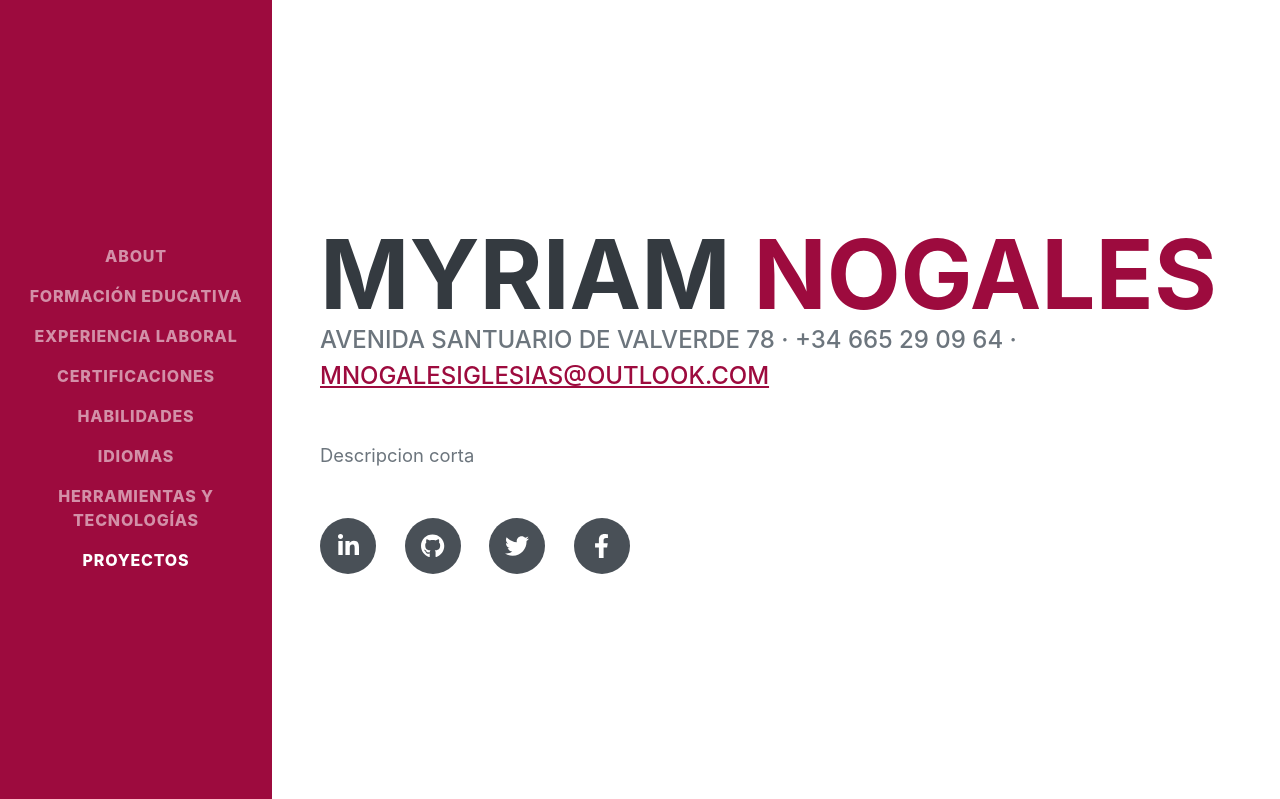
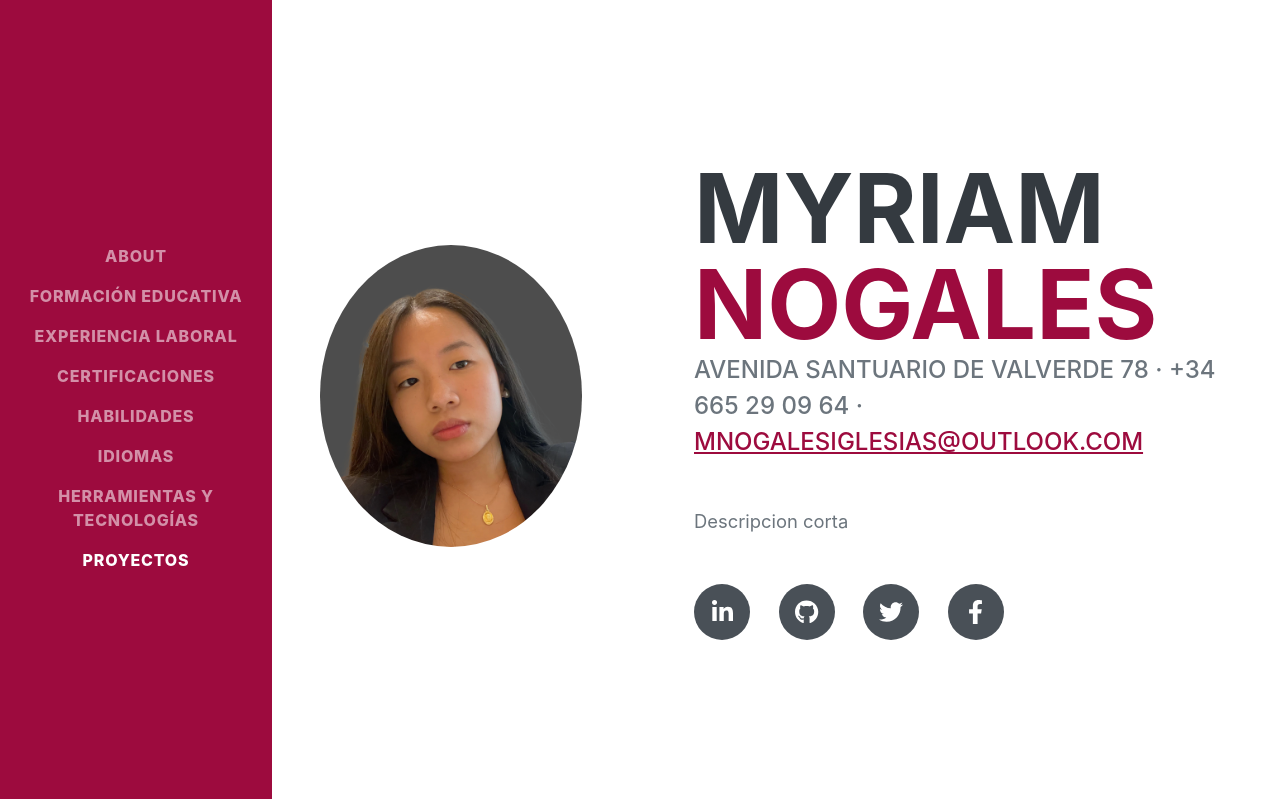
Before and after one commit to mariapereiro/proyecto-portfolio, a Node server app: page /myriam in a window 1280 px wide. Shown: the top 799 px of the page. Run offline with Node 20, Linux system fonts and the light colour scheme; some libraries are stand-ins or nearby versions; some web fonts are replaced.

Commit message:
Añadimos span img en el porfolio de myriam

```diff
--- a/views/myriamPorfolio.handlebars
+++ b/views/myriamPorfolio.handlebars
@@ -2,6 +2,7 @@
         <div class="container-fluid p-0">
             <!-- About-->
             <section class="resume-section" id="about">
+                <span class="d-none d-lg-block"><img class="img-fluid img-profile rounded-circle mx-auto mb-2" src="../img/maria.png" alt="..." /></span>
                 <div class="resume-section-content">
                     <h1 class="mb-0">
                         MYRIAM
```
